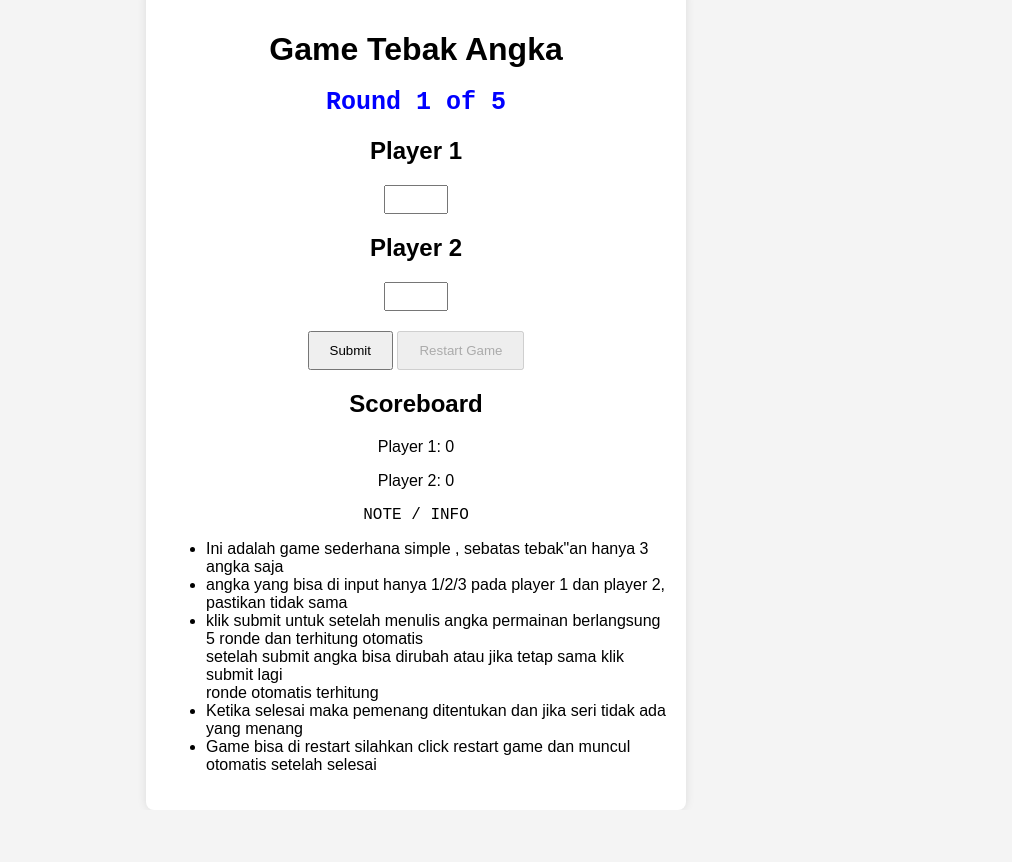
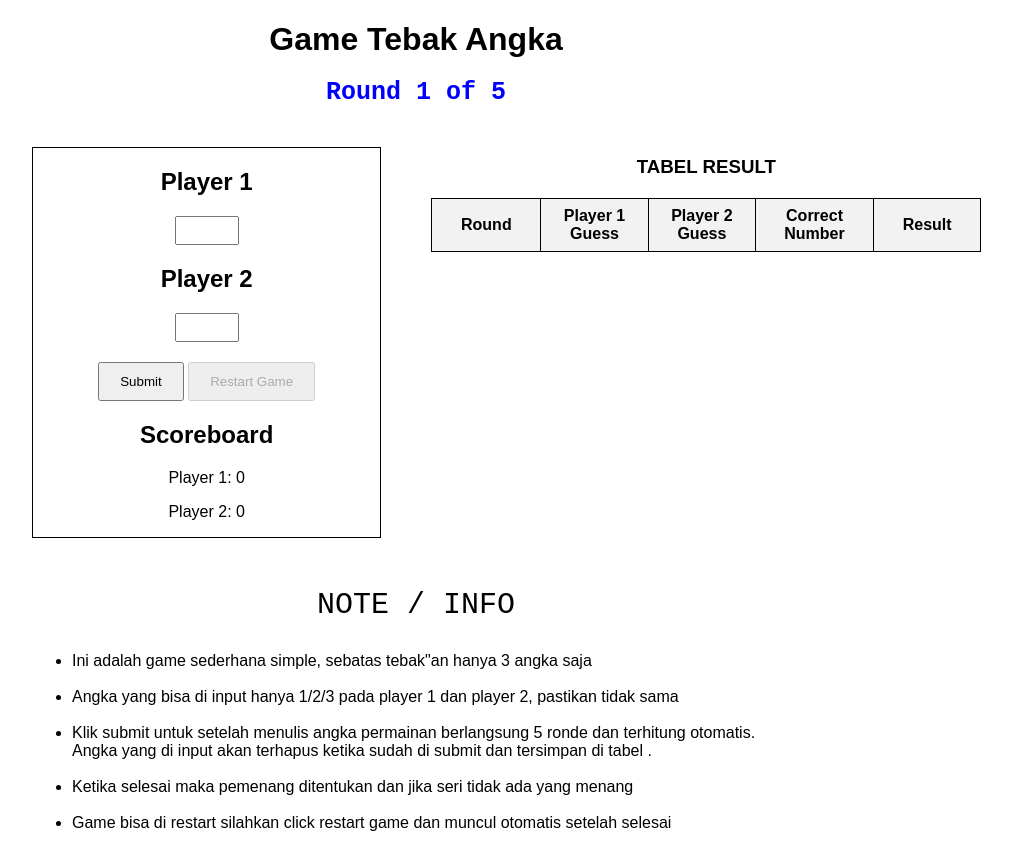
Before and after one commit to rio-damanik/game_tebak_angka, a plain HTML site: page index.html in a window 1280 px wide. Shown: the whole page, without its empty margins (224-1236 px from the left). Before the commit the page ends 810 px from the top, so only its background shows below. Drawn offline with Linux system fonts and the light colour scheme.

Commit message:
newfiture commit

```diff
--- a/index.html
+++ b/index.html
@@ -11,6 +11,8 @@
       <h1>Game Tebak Angka</h1>
       <div id="game">
         <div id="round-info">Round 1 of 5</div>
+        <div id="game-container">
+          <div id="inputs-container">
             <div class="player">
               <h2>Player 1</h2>
               <input type="number" id="player1-input" min="1" max="3" />
@@ -29,32 +31,52 @@
               <p>Player 2: <span id="player2-score">0</span></p>
             </div>
           </div>
-      <p style="font-family: 'Courier New', Courier, monospace">NOTE / INFO</p>
-      <ul>
+          <div id="results-container">
+            <table id="results-table">
+              <h3>TABEL RESULT</h3>
+              <thead>
+                <tr>
+                  <th>Round</th>
+                  <th>Player 1 Guess</th>
+                  <th>Player 2 Guess</th>
+                  <th>Correct Number</th>
+                  <th>Result</th>
+                </tr>
+              </thead>
+              <tbody></tbody>
+            </table>
+          </div>
+        </div>
+        <p id="note">NOTE / INFO</p>
+        <ul class="note">
           <li>
-          Ini adalah game sederhana simple , sebatas tebak"an hanya 3 angka saja
+            Ini adalah game sederhana simple, sebatas tebak"an hanya 3 angka
+            saja
           </li>
+          <br />
           <li>
-          angka yang bisa di input hanya 1/2/3 pada player 1 dan player 2,
+            Angka yang bisa di input hanya 1/2/3 pada player 1 dan player 2,
             pastikan tidak sama
           </li>
+          <br />
           <li>
-          klik submit untuk setelah menulis angka permainan berlangsung 5 ronde
-          dan terhitung otomatis<br />
-          setelah submit angka bisa dirubah atau jika tetap sama klik submit
-          lagi <br />
-          ronde otomatis terhitung
+            Klik submit untuk setelah menulis angka permainan berlangsung 5
+            ronde dan terhitung otomatis. <br />Angka yang di input akan
+            terhapus ketika sudah di submit dan tersimpan di tabel .
           </li>
+          <br />
           <li>
             Ketika selesai maka pemenang ditentukan dan jika seri tidak ada yang
             menang
           </li>
+          <br />
           <li>
             Game bisa di restart silahkan click restart game dan muncul otomatis
             setelah selesai
           </li>
         </ul>
       </div>
+    </div>
     <script src="script.js"></script>
   </body>
 </html>
--- a/script.js
+++ b/script.js
@@ -7,7 +7,7 @@ function playRound() {
   let player1Input = parseInt(document.getElementById("player1-input").value);
   let player2Input = parseInt(document.getElementById("player2-input").value);
 
-  // harap input angka 1-3 saja
+  // Ensure inputs are numbers between 1 and 3
   if (
     isNaN(player1Input) ||
     isNaN(player2Input) ||
@@ -22,7 +22,7 @@ function playRound() {
     return;
   }
 
-  // Harap tidak menginput angka yang sama
+  // Ensure inputs are not the same
   if (player1Input === player2Input) {
     alert(
       "Player tidak bisa menginput angka yang sama , player 1 dan 2 diharapkan input angka yang berbeda."
@@ -30,7 +30,7 @@ function playRound() {
     return;
   }
 
-  //angka random untuk tebakannya
+  // Generate random correct number
   let correctNumber = Math.floor(Math.random() * 3) + 1;
 
   let resultText = `Round ${round} of ${maxRounds}\nTebakan yang benar adalah nomor --> ${correctNumber}\n`;
@@ -52,16 +52,44 @@ function playRound() {
     resultText += "Player 2 Tebakan mu salah, Coba lagi !\n";
   }
 
-  if (!player1Correct && !player2Correct) {
-    alert(
-      `Round ${round} of ${maxRounds}\nSeri! Tebakan belum ada yang benar.`
-    );
-  } else {
-    alert(resultText);
-  }
+  alert(resultText);
 
   document.getElementById("player1-score").innerText = player1Score;
   document.getElementById("player2-score").innerText = player2Score;
+
+  // Update results table
+  let resultsTable = document.querySelector("#results-table tbody");
+  let newRow = document.createElement("tr");
+
+  let roundCell = document.createElement("td");
+  roundCell.innerText = round;
+
+  let player1GuessCell = document.createElement("td");
+  player1GuessCell.innerText = player1Input;
+
+  let player2GuessCell = document.createElement("td");
+  player2GuessCell.innerText = player2Input;
+
+  let correctNumberCell = document.createElement("td");
+  correctNumberCell.innerText = correctNumber;
+
+  let resultCell = document.createElement("td");
+  if (player1Correct && player2Correct) {
+    resultCell.innerText = "Both correct";
+  } else if (player1Correct) {
+    resultCell.innerText = "Player 1 correct";
+  } else if (player2Correct) {
+    resultCell.innerText = "Player 2 correct";
+  } else {
+    resultCell.innerText = "None correct";
+  }
+
+  newRow.appendChild(roundCell);
+  newRow.appendChild(player1GuessCell);
+  newRow.appendChild(player2GuessCell);
+  newRow.appendChild(correctNumberCell);
+  newRow.appendChild(resultCell);
+  resultsTable.appendChild(newRow);
 
   round++;
 
@@ -83,6 +111,10 @@ function playRound() {
     document.querySelector("button").disabled = true;
     document.getElementById("restart-button").disabled = false;
   }
+
+  // Clear inputs after submission
+  document.getElementById("player1-input").value = "";
+  document.getElementById("player2-input").value = "";
 }
 
 function restartGame() {
@@ -96,4 +128,8 @@ function restartGame() {
   document.getElementById("player2-input").value = "";
   document.querySelector("button").disabled = false;
   document.getElementById("restart-button").disabled = true;
+
+  // Clear results table
+  let resultsTable = document.querySelector("#results-table tbody");
+  resultsTable.innerHTML = "";
 }
--- a/styles.css
+++ b/styles.css
@@ -5,16 +5,14 @@ body {
   align-items: center;
   height: 100vh;
   margin: 0;
-  background-color: #f4f4f4;
+  background-color: #ffffff;
 }
 
 .container {
-  width: 500px;
+  width: 60%;
   text-align: center;
   background: white;
-  padding: 20px;
-  border-radius: 8px;
-  box-shadow: 0 0 10px rgba(0, 0, 0, 0.1);
+  height: -webkit-fill-available;
 }
 
 h1 {
@@ -23,6 +21,23 @@ h1 {
 
 ul {
   text-align: start;
+}
+
+#game-container {
+  display: flex;
+  justify-content: space-between;
+  gap: 50px;
+}
+
+#inputs-container {
+  margin-top: 40px;
+  width: 48%;
+  border: 1px solid black;
+}
+#results-container {
+  margin-top: 30px;
+  width: 48%;
+  text-align: center;
 }
 
 .player {
@@ -60,3 +75,40 @@ button {
   color: blue;
   font-weight: 600;
 }
+
+h3 {
+  width: 550px;
+}
+
+table {
+  width: 100%;
+  border-collapse: collapse;
+  margin-top: 20px;
+}
+
+table,
+th,
+td {
+  border: 1px solid black;
+  width: 550px;
+}
+
+th,
+td {
+  padding: 8px;
+  text-align: center;
+}
+
+thead {
+  background-color: #f2f2f2;
+}
+
+.note {
+  padding-bottom: 30px;
+}
+
+#note {
+  font-family: "Courier New", Courier, monospace;
+  font-size: 30px;
+  padding-top: 20px;
+}
```
Lines whose indentation alone changed are shown as unchanged.
